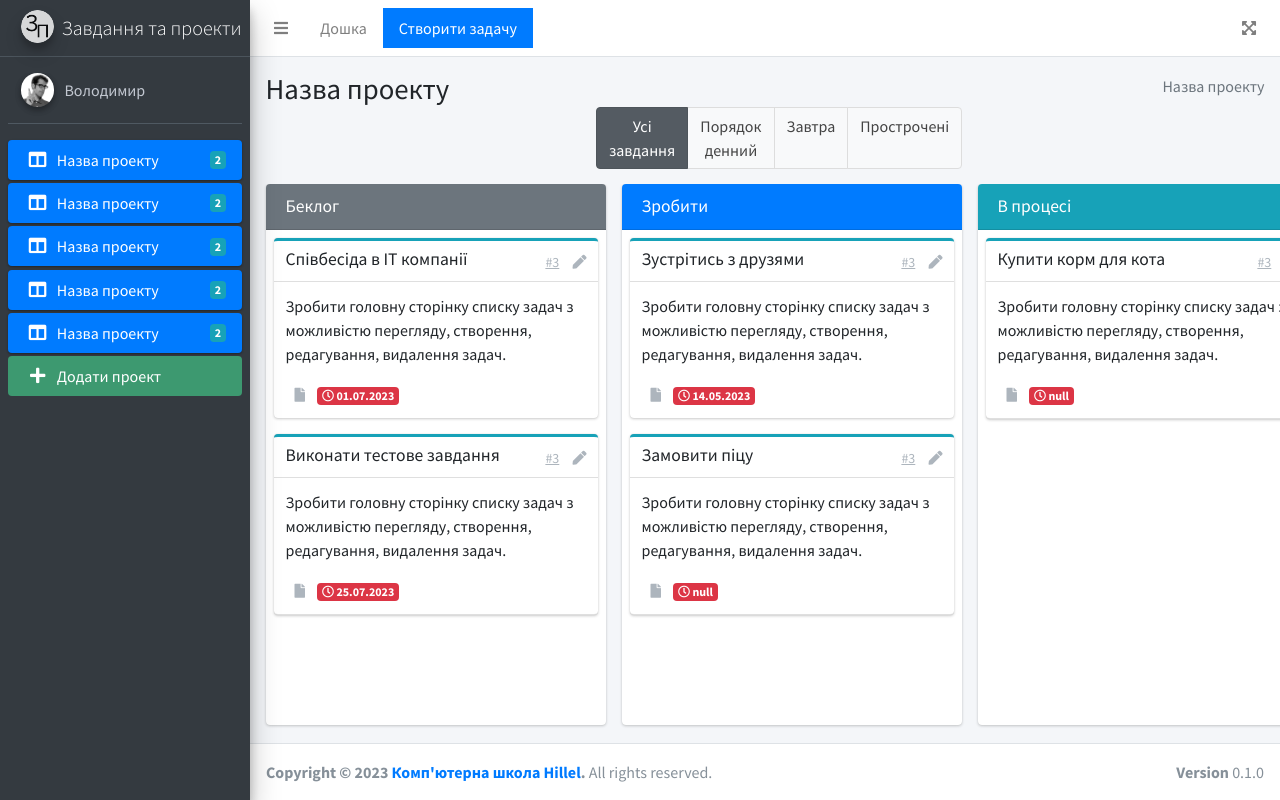
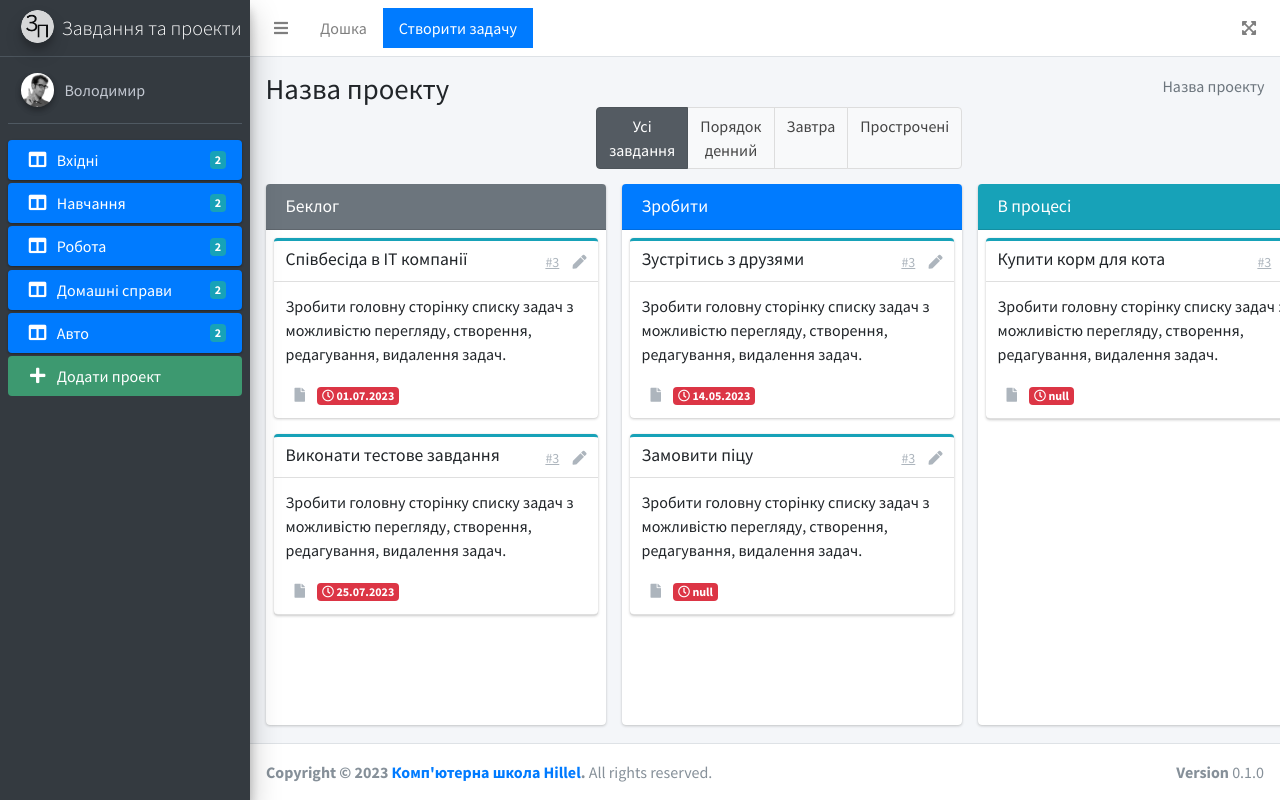
Before and after one commit to ithillel-php-basic/php-basic-2-641f1ae119ed346b863c34ec, a PHP site: page / in a window 1280 px wide. Run offline with PHP 8.4, Linux system fonts and the light colour scheme; some libraries are stand-ins or nearby versions.

Commit message:
3 домашние задание(исправление)

```diff
--- a/index.php
+++ b/index.php
@@ -87,7 +87,8 @@
               <a href="index.php" class="nav-link active">
                 <i class="nav-icon fas fa-columns"></i>
                 <p>
-                  Назва проекту
+                    <?php echo $arr_project[$i];
+                    ?>
                   <span class="badge badge-info right">2</span>
                 </p>
               </a>
```
